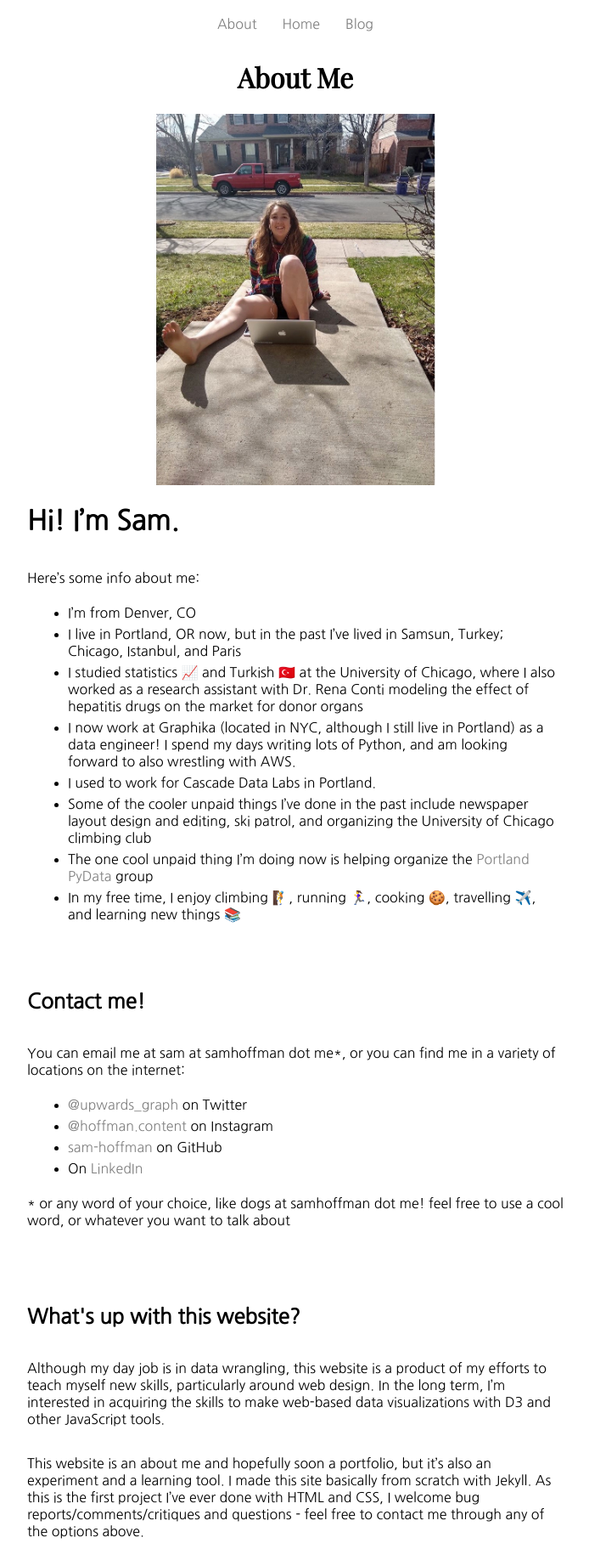
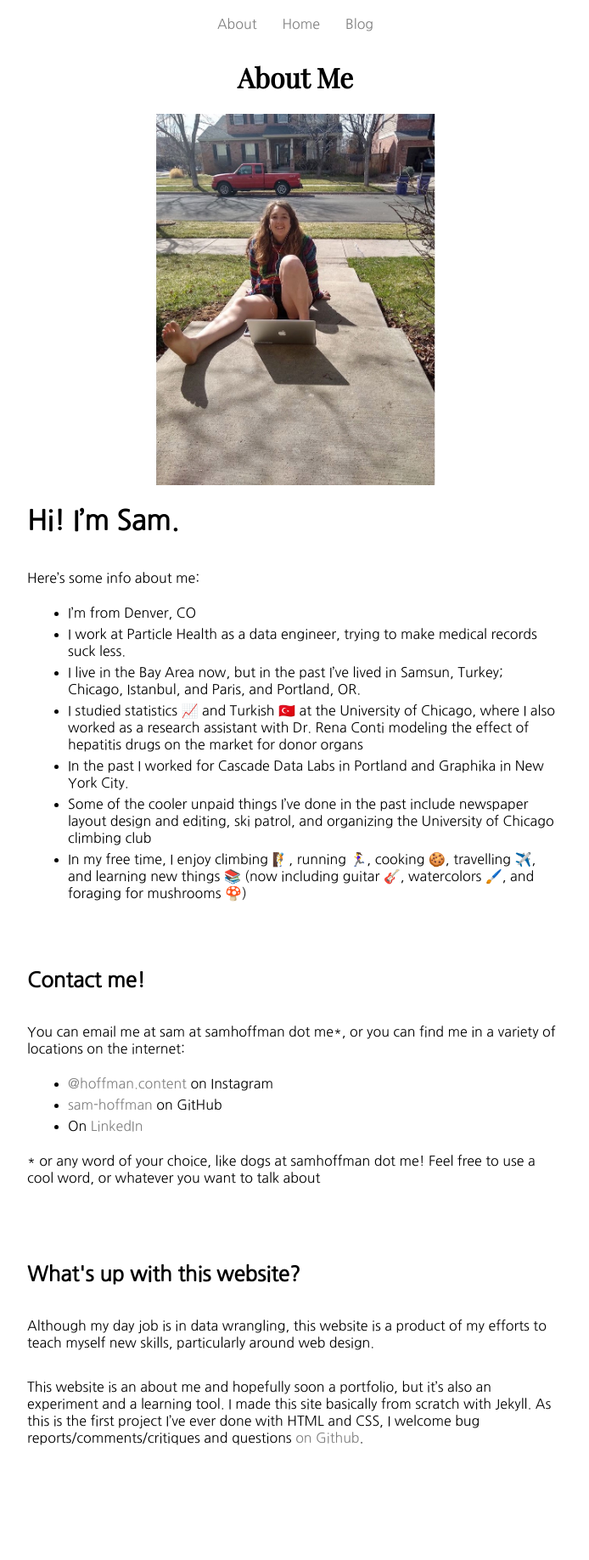
Before and after one commit to sam-hoffman/website, a Jekyll site: the page built from _pages/about.md, in a window 1280 px wide. Shown: the whole page at 85% size, without its empty margins (292-986 px from the left). Built offline with Jekyll 4.4.1, drawn with Linux system fonts in a browser that asks for light colours; after the commit the page ends 1726 px from its top, so only the background shows below that.

Commit message:
update about me

```diff
--- a/_pages/about.md
+++ b/_pages/about.md
@@ -12,31 +12,28 @@ title="A picture of me wearing a rainbow hoodie, sitting on some concrete steps,
 
 Here's some info about me:
  * I'm from Denver, CO
- * I live in Portland, OR now, but in the past I've lived in Samsun, Turkey; Chicago, Istanbul, and Paris
+ * I work at Particle Health as a data engineer, trying to make medical records suck less.
+ * I live in the Bay Area now, but in the past I've lived in Samsun, Turkey; Chicago, Istanbul, and Paris, and Portland, OR.
  * I studied statistics 📈 and Turkish 🇹🇷 at the University of Chicago, where I also worked as a research assistant with Dr. Rena Conti modeling the effect of hepatitis drugs on the market for donor organs
- * I now work at Graphika (located in NYC, although I still live in Portland) as a data engineer! I spend my days writing lots of Python, and am looking forward to also wrestling with AWS.
- * I used to work for Cascade Data Labs in Portland.
+ * In the past I worked for Cascade Data Labs in Portland and Graphika in New York City.
  * Some of the cooler unpaid things I've done in the past include newspaper layout design and editing, ski patrol, and organizing the University of Chicago climbing club
- * The one cool unpaid thing I'm doing now is helping organize the [Portland PyData](https://pdx.pydata.org) group
- * In my free time, I enjoy climbing 🧗, running 🏃‍♀️, cooking 🍪, travelling ✈️, and learning new things 📚
+ * In my free time, I enjoy climbing 🧗, running 🏃‍♀️, cooking 🍪, travelling ✈️, and learning new things 📚 (now including guitar 🎸, watercolors 🖌️, and foraging for mushrooms 🍄)
 
  <br>
 
 <h2 id="contact">Contact me!</h2>
 You can email me at sam at samhoffman dot me*, or you can find me in a variety of locations on the internet:
- * [@upwards_graph](https://twitter.com/upwards_graph) on Twitter
  * [@hoffman.content](https://www.instagram.com/hoffman.content/) on Instagram
  * [sam-hoffman](https://github.com/sam-hoffman) on GitHub
  * On [LinkedIn](https://www.linkedin.com/in/sam-hoffman-0a6316b7/)
 
-\* or any word of your choice, like dogs at samhoffman dot me! feel free to use a cool word, or whatever you want to talk about
+\* or any word of your choice, like dogs at samhoffman dot me! Feel free to use a cool word, or whatever you want to talk about
 
  <br>
 
 <h2 id="website">What's up with this website?</h2>
 Although my day job is in data wrangling, this website is a product of my efforts to teach myself new skills, particularly around web design.
-In the long term, I'm interested in acquiring the skills to make web-based data visualizations with D3 and other JavaScript tools.
 
 This website is an about me and hopefully soon a portfolio, but it's also an experiment and a learning tool.
 I made this site basically from scratch with Jekyll.
-As this is the first project I've ever done with HTML and CSS, I welcome bug reports/comments/critiques and questions - feel free to contact me through any of the options above.
+As this is the first project I've ever done with HTML and CSS, I welcome bug reports/comments/critiques and questions [on Github](https://github.com/sam-hoffman/website).
```
